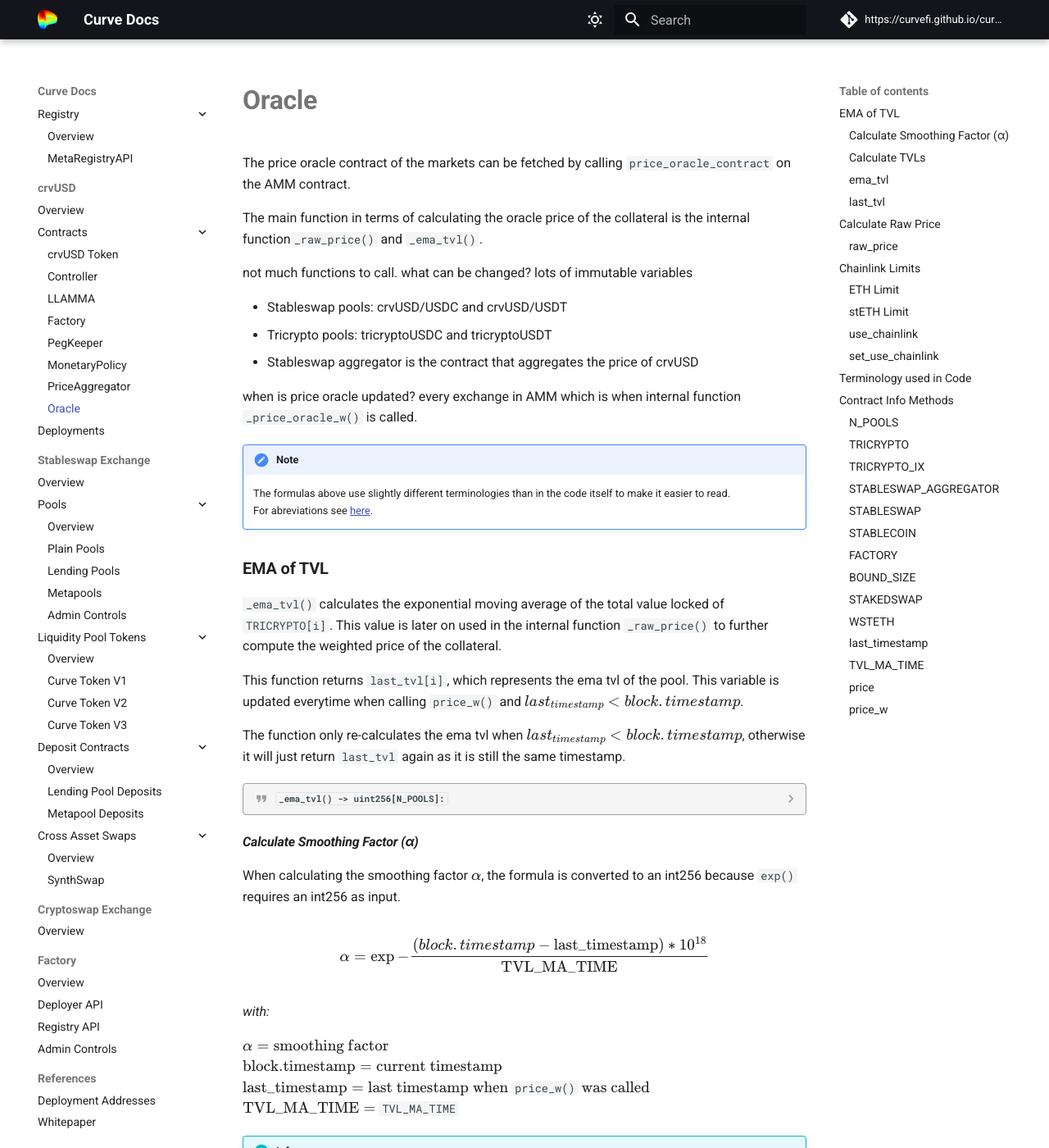
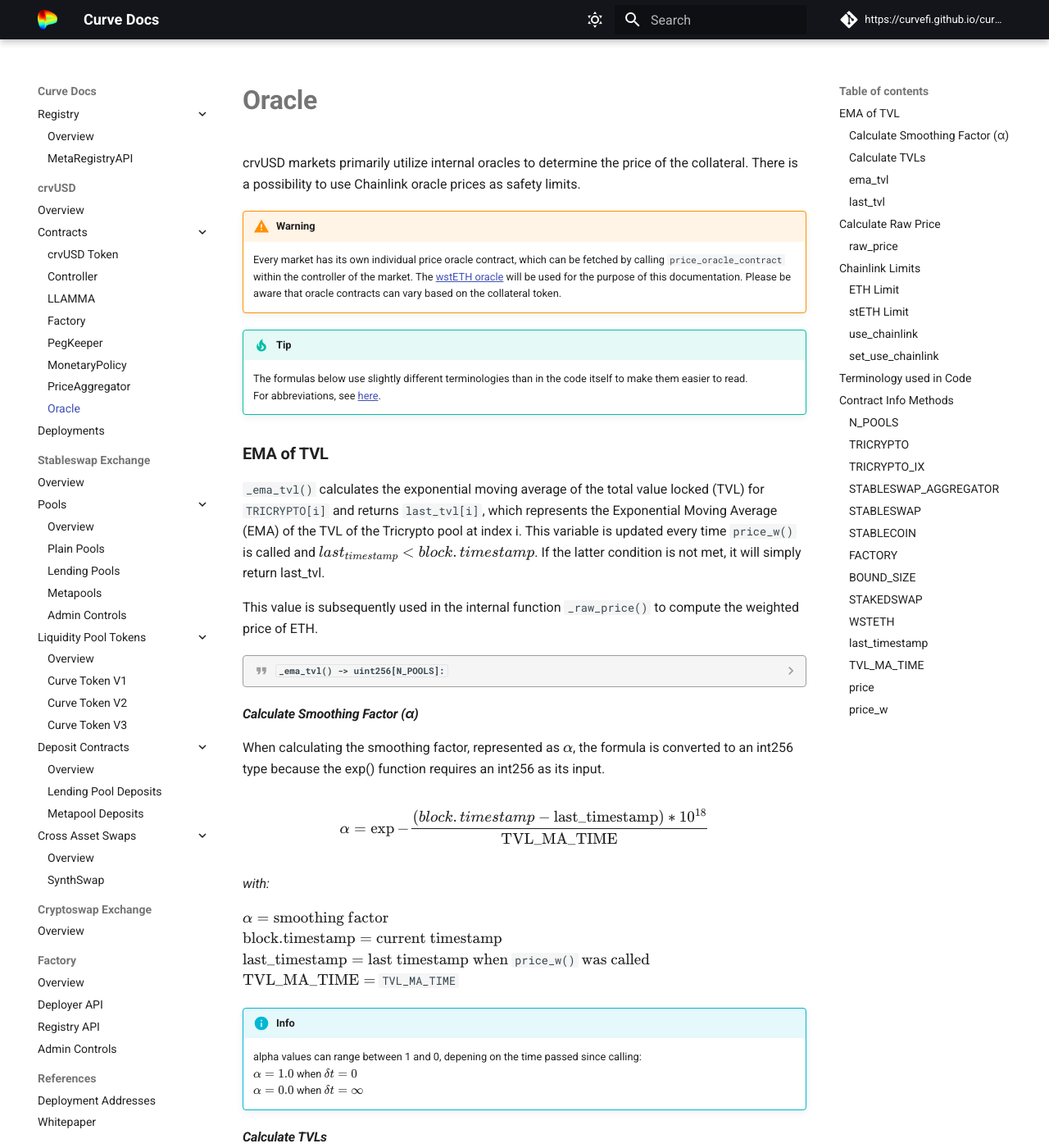
Before and after one commit to CurveDocs/curve-docs, an MkDocs documentation site: the page built from docs/crvUSD/oracle.md, in a window 1280 px wide and 1400 px high. Shown: the whole window at 82% size. Built offline with MkDocs 1.6.1 and Material for MkDocs 9.7.7, drawn with Linux system fonts in a browser that asks for light colours; some of the changed text lies outside the part shown.

Commit message:
oracle final?

````diff
--- a/docs/crvUSD/oracle.md
+++ b/docs/crvUSD/oracle.md
@@ -1,28 +1,19 @@
-The price oracle contract of the markets can be fetched by calling `price_oracle_contract` on the AMM contract.
+crvUSD markets primarily utilize internal oracles to determine the price of the collateral. There is a possibility to use Chainlink oracle prices as safety limits.
 
-The main function in terms of calculating the oracle price of the collateral is the internal function`_raw_price()` and `_ema_tvl()`.
-
-not much functions to call. what can be changed? lots of immutable variables
+!!!warning
+    Every market has its own individual price oracle contract, which can be fetched by calling `price_oracle_contract` within the controller of the market. The [wstETH oracle](https://etherscan.io/address/0xc1793A29609ffFF81f10139fa0A7A444c9e106Ad#code) will be used for the purpose of this documentation. Please be aware that oracle contracts can vary based on the collateral token.
 
 
+!!!tip
+    The formulas below use slightly different terminologies than in the code itself to make them easier to read.
+    For abbreviations, see [here](#terminology-used-in-code).
 
-- Stableswap pools: crvUSD/USDC and crvUSD/USDT
-- Tricrypto pools: tricryptoUSDC and tricryptoUSDT
-- Stableswap aggregator is the contract that aggregates the price of crvUSD
-
-when is price oracle updated? every exchange in AMM which is when internal function `_price_oracle_w()` is called.
-
-!!!note
-    The formulas above use slightly different terminologies than in the code itself to make it easier to read.
-    For abreviations see [here](#terminology-used-in-code).
 
 ## **EMA of TVL**
-`_ema_tvl()` calculates the exponential moving average of the total value locked of `TRICRYPTO[i]`.
-This value is later on used in the internal function `_raw_price()` to further compute the weighted price of the collateral.
+`_ema_tvl()` calculates the exponential moving average of the total value locked (TVL) for `TRICRYPTO[i]` and returns `last_tvl[i]`, which represents the Exponential Moving Average (EMA) of the TVL of the Tricrypto pool at index i. This variable is updated every time `price_w()` is called and $last_{timestamp} < block.timestamp$. If the latter condition is not met, it will simply return last_tvl.
 
-This function returns `last_tvl[i]`, which represents the ema tvl of the pool. This variable is updated everytime when calling `price_w()` and $last_{timestamp} < block.timestamp$.
+This value is subsequently used in the internal function `_raw_price()` to compute the weighted price of ETH.
 
-The function only re-calculates the ema tvl when $last_{timestamp} < block.timestamp$, otherwise it will just return `last_tvl` again as it is still the same timestamp.
 
 ??? quote "`_ema_tvl() -> uint256[N_POOLS]:`"
 
@@ -50,7 +41,7 @@
 
 
 ### *Calculate Smoothing Factor (α)*
-When calculating the smoothing factor $\alpha$, the formula is converted to an int256 because `exp()` requires an int256 as input.
+When calculating the smoothing factor, represented as $\alpha$, the formula is converted to an int256 type because the exp() function requires an int256 as its input.
 
 
 $$\alpha = \exp{-\frac{(block.timestamp - \text{last_timestamp}) * 10^{18}}{\text{TVL_MA_TIME}}}$$
@@ -63,16 +54,14 @@
 $\text{TVL_MA_TIME} =$ `TVL_MA_TIME`
 
 !!!info
-    alpha values can range between 1 and 0:
+    alpha values can range between 1 and 0, depening on the time passed since calling:
     $\alpha = 1.0$ when $\delta t = 0$
     $\alpha = 0.0$ when $\delta t = \infty$
 
------------------------------
 
 ### *Calculate TVLs*
 
-After computing $\alpha$, the function calculates the `tvl` of the Tricrypto pools. It does this by iterating through all the pools stored in `TRICRYPTO` (currently tricryptoUSDC and tricryptoUSDT), fetching the `totalSupply`, and multiplying it by the `virtual_price`.
-It essentially computes the `weight`, which is later on user in `_raw_prices()` to obtain the final price.
+After computing $\alpha$, the function calculates the TVL for the Tricrypto pools. It accomplishes this by iterating through all the pools stored in `TRICRYPTO` (tricryptoUSDC and tricryptoUSDT), fetching its `totalSupply`, and multiplying it by the `virtual_price`. This process essentially computes the **weight**, which is subsequently used in `_raw_prices()` to determine the final price.
 
 $$tvl_{i} = \frac{TS_i * VP_i}{10^{18}}$$
 
@@ -84,8 +73,7 @@
 
 -----------------------------
 
-
-In the last step `tvl` get smoothend out with $\alpha$ and `last_tvl` is obtained.
+In the last step, TVL is smoothed out using $\alpha$, and `last_tvl` is obtained.
 
 $$\text{last_tvl}_i = \frac{tvl_i * (10^{18} - \alpha) + \text{last_tvl}_i * \alpha}{10^{18}}$$
 
@@ -144,8 +132,7 @@
 
 
 ## **Calculate Raw Price**
-
-This function requires `tvl´ (which was calculated in the step above) and `agg_price` ((which essential is `STABLESWAP_AGGREGATOR.price()`) as input to calculate the raw price of the collateral.
+`_raw_price()` calculates the raw price of the collateral. The function requires the inputs `tvls` (from `_ema_tvl()`) and `agg_price` (from `STABLESWAP_AGGREGATOR.price()`).
 
 ??? quote "`_raw_price(tvls: uint256[N_POOLS], agg_price: uint256) -> uint256:`"
 
@@ -196,7 +183,7 @@
 
 -----------------------------
 
-The function iterates over `N_POOLS` and obtains the following values:
+The function iterates over the range of `N_POOLS` and obtains the following values:
 
 - $\text{p_crypto_r} =$ price oracle of eth in the tricrypto pools w.r.t usdc/usdt
 - $\text{p_stable_r} =$ price oracle of stableswap pool
@@ -204,7 +191,7 @@
 
 $$\text{eth_weighted_price} = \text{eth_weighted_price} + (\frac{\text{p_crypto_r} * \text{p_stable_agg}}{\text{p_stable_r}}) * weight$$
 
-While looping through the pools, the variables `weighted_price` and `weights` are summed up of the individual pool's values, which means they represent the sum across all `N_POOLS`.
+While looping through the pools, the variables `weighted_price` and `weights` accumulate the values from each individual pool, representing the total sum across all `N_POOLS`.
 
 The **total weighted price of ETH** is then obtained by dividing `weighted_price` by `weights`.
 
@@ -221,17 +208,13 @@
 
 $\text{p_staked} =$ `STAKEDSWAP.price_oracle()`
 
-limit the stETH price: minimum of steth price and 1 eth, because 1 steth can always be redeemed for 1 eth, so we assume 10^18 is the minimum price. then we multiply whatever value is smaller by WSTETH.stEthPerToken() to calculate how much steth it really is, as we provide wsteth (is worth more than steth because its rebasing).
+Next, the price of stETH w.r.t ETH is capped. It's determined by taking the lesser value between the price of stETH in the curve pool and 1. This adjustment is necessary because if the stETH price in the pool exceeds 1, it creates an arbitrage opportunity. Traders could convert ETH for stETH at a 1:1 ratio and then sell it in the pool, which should push the exchange rate back down to 1.
 
-Next, the price of stETH is limited. It takes the minimum value of either the price of steth in the curve pool or 1. This is done because if stETH price in the pool is > 1, there is an arb opportunity to exchange eth for steth 1:1 and then sell it in the pool, which should drive exchange rate back down to 1.
-
-------------------------
-
-This limited value is then multiplied by `WSTETH.stEthPerToken()` which is the ratio of wsteth and steth.
+This capped value is then multiplied by `WSTETH.stEthPerToken()`, which represents the ratio between wstETH and stETH.
 
 $$\text{p_staked} = min(\text{p_staked}, 10^{18}) * \frac{WSTETH.stEthPerToken()}{10**{18}}$$
 
-Final step: the limited value of p_staked is then multiplied by the price of eth calculated above and then divided by the number of decimals ($10^{18}$).
+In the final step, the obtained value of `p_staked` is multiplied by the weighted price of ETH, as calculated earlier, and then divided by the number of decimals (represented by $10^{18}$.
 
 
 ### `raw_price`
@@ -301,7 +284,7 @@
         ```
 
 ## **Chainlink Limits**
-The oracle contracts have the possibility to make use of chainlink prices which act as saftey limits. When toggled on, these limitations essentially hit when the chainlink price deviates more than 1.5% (`BOUND_SIZE`) from the internal price oracles.
+The oracle contracts have the option to utilize Chainlink prices, which serve as safety limits. When enabled, these limits are triggered if the Chainlink price deviates by more than 1.5% (represented by `BOUND_SIZE`) from the internal price oracles.
 
 Chainlink limits can be turned on and off by calling `set_use_chainlink(do_it: bool)`, which can only be done by the admin of the factory contract.
 
@@ -421,7 +404,7 @@
 
     ??? quote "Source code"
 
-        ```python hl_lines="3"
+        ```python hl_lines="1"
         N_POOLS: public(constant(uint256)) = 2
         ```
 
@@ -681,17 +664,17 @@
 ### `price`
 !!! description "`Oracle.price() -> uint256: view`"
 
-    Function to calculate the raw price.
+    Function to calculate the raw price of the collateral token.
 
     Returns: raw price (`uint256`).
 
     ??? quote "Source code"
 
-        ```python hl_lines="1 16 18"
+        ```python hl_lines="3 4 8 47"
         @external
         @view
-        def raw_price() -> uint256:
-            return self._raw_price()
+        def price() -> uint256:
+            return self._raw_price(self._ema_tvl(), STABLESWAP_AGGREGATOR.price())
 
         @internal
         @view
@@ -746,11 +729,9 @@
 
 
 ### `price_w`
-description "`Oracle.price_w() -> uint256:`"
+!!! description "`Oracle.price_w() -> uint256:`"
 
-    Function to obtain the oracle price and update `last_tvl` and `last_timestamp`. This function is used in the AMM.
-
-    Returns: oracle price (`uint256[N_POOLS]`).
+    Function to obtain the oracle price of the collateral token and update `last_tvl` and `last_timestamp`. This function is used in the AMM.
 
     | Input      | Type   | Description |
     | ----------- | -------| ----|
````
